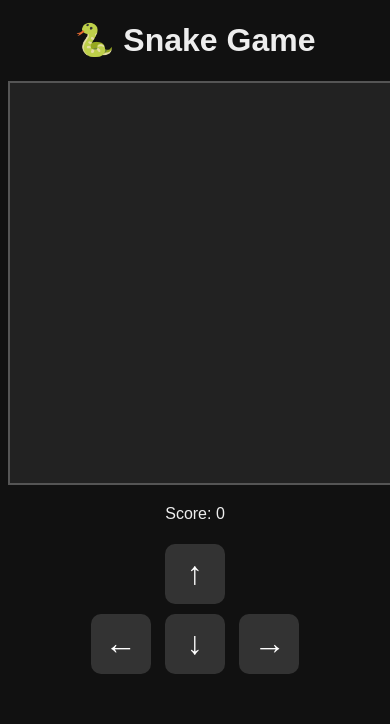
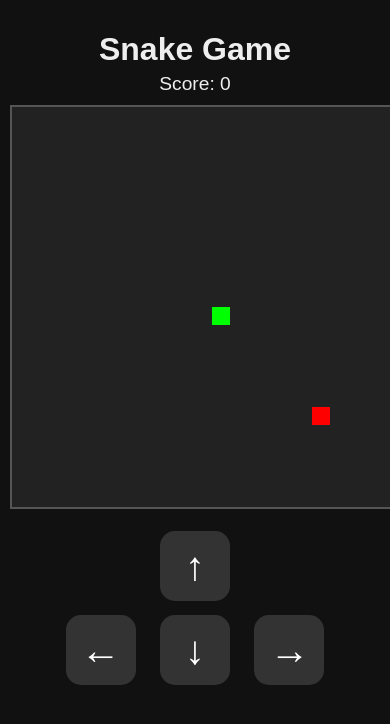
Before and after one commit to mariusheasca/testing, a website: page public/snake/index.html in a window 390 px wide. Shown: the top 724 px of the page. Drawn offline with Linux system fonts and the light colour scheme.

Commit message:
Fixed added buttons did nothing

```diff
--- a/public/snake/index.html
+++ b/public/snake/index.html
@@ -2,20 +2,22 @@
 <html lang="en">
 <head>
   <meta charset="UTF-8" />
+  <meta name="viewport" content="width=device-width, initial-scale=1, maximum-scale=1, user-scalable=no" />
   <title>Snake Game</title>
   <link rel="stylesheet" href="style.css" />
 </head>
 <body>
-  <h1>🐍 Snake Game</h1>
+  <h1>Snake Game</h1>
+  <div id="score">Score: 0</div>
   <canvas id="game" width="400" height="400"></canvas>
-  <p id="score">Score: 0</p>
-  <script src="script.js"></script>
+
   <div id="controls">
-    <button id="up">↑</button><br/>
+    <button id="up">↑</button><br />
     <button id="left">←</button>
     <button id="down">↓</button>
     <button id="right">→</button>
   </div>
 
+  <script src="script.js"></script>
 </body>
 </html>
--- a/public/snake/script.js
+++ b/public/snake/script.js
@@ -9,38 +9,75 @@ let food = { x: 15, y: 15 };
 let dx = 0;
 let dy = 0;
 let score = 0;
-let intervalId = null;
 
+document.getElementById("score").innerText = `Score: ${score}`;
+
+// Keyboard controls (desktop)
 document.addEventListener("keydown", e => {
-  // Start game on first valid key press
-  if (!intervalId && ["ArrowUp", "ArrowDown", "ArrowLeft", "ArrowRight"].includes(e.key)) {
-    intervalId = setInterval(gameLoop, 150);
-  }
-
   switch (e.key) {
-    case "ArrowUp": if (dy === 0) { dx = 0; dy = -1; } break;
-    case "ArrowDown": if (dy === 0) { dx = 0; dy = 1; } break;
-    case "ArrowLeft": if (dx === 0) { dx = -1; dy = 0; } break;
-    case "ArrowRight": if (dx === 0) { dx = 1; dy = 0; } break;
+    case "ArrowUp":
+      if (dy === 0) { dx = 0; dy = -1; }
+      break;
+    case "ArrowDown":
+      if (dy === 0) { dx = 0; dy = 1; }
+      break;
+    case "ArrowLeft":
+      if (dx === 0) { dx = -1; dy = 0; }
+      break;
+    case "ArrowRight":
+      if (dx === 0) { dx = 1; dy = 0; }
+      break;
   }
 });
 
+// Mobile button controls
+document.getElementById("up").addEventListener("touchstart", e => {
+  e.preventDefault();
+  if (dy === 0) { dx = 0; dy = -1; }
+});
+document.getElementById("down").addEventListener("touchstart", e => {
+  e.preventDefault();
+  if (dy === 0) { dx = 0; dy = 1; }
+});
+document.getElementById("left").addEventListener("touchstart", e => {
+  e.preventDefault();
+  if (dx === 0) { dx = -1; dy = 0; }
+});
+document.getElementById("right").addEventListener("touchstart", e => {
+  e.preventDefault();
+  if (dx === 0) { dx = 1; dy = 0; }
+});
+
+// Also handle click for desktop mouse users on buttons
+["up", "down", "left", "right"].forEach(id => {
+  document.getElementById(id).addEventListener("click", e => {
+    e.preventDefault();
+    switch (id) {
+      case "up": if (dy === 0) { dx = 0; dy = -1; } break;
+      case "down": if (dy === 0) { dx = 0; dy = 1; } break;
+      case "left": if (dx === 0) { dx = -1; dy = 0; } break;
+      case "right": if (dx === 0) { dx = 1; dy = 0; } break;
+    }
+  });
+});
+
 function gameLoop() {
+  if (dx === 0 && dy === 0) {
+    draw(); // Just draw initial frame
+    return;
+  }
+
   const head = { x: snake[0].x + dx, y: snake[0].y + dy };
 
-  // Collision with walls
-  if (head.x < 0 || head.x >= tileCount || head.y < 0 || head.y >= tileCount) {
-    return gameOver();
-  }
+  // Check wall collision
+  if (head.x < 0 || head.x >= tileCount || head.y < 0 || head.y >= tileCount) return gameOver();
 
-  // Collision with self
-  if (snake.some(segment => segment.x === head.x && segment.y === head.y)) {
-    return gameOver();
-  }
+  // Check self collision
+  if (snake.some(segment => segment.x === head.x && segment.y === head.y)) return gameOver();
 
   snake.unshift(head);
 
-  // Eat food
+  // Check food
   if (head.x === food.x && head.y === food.y) {
     score++;
     document.getElementById("score").innerText = `Score: ${score}`;
@@ -68,22 +105,16 @@ function draw() {
 function placeFood() {
   food.x = Math.floor(Math.random() * tileCount);
   food.y = Math.floor(Math.random() * tileCount);
+
+  // Prevent placing food inside the snake
+  if (snake.some(segment => segment.x === food.x && segment.y === food.y)) {
+    placeFood();
+  }
 }
 
 function gameOver() {
-  clearInterval(intervalId);
-  alert("💀 Game Over! Your score: " + score);
+  alert(`💀 Game Over! Your score: ${score}`);
   location.reload();
 }
-document.getElementById("up").addEventListener("click", () => {
-    if (dy === 0) { dx = 0; dy = -1; }
-  });
-  document.getElementById("down").addEventListener("click", () => {
-    if (dy === 0) { dx = 0; dy = 1; }
-  });
-  document.getElementById("left").addEventListener("click", () => {
-    if (dx === 0) { dx = -1; dy = 0; }
-  });
-  document.getElementById("right").addEventListener("click", () => {
-    if (dx === 0) { dx = 1; dy = 0; }
-  });
+
+setInterval(gameLoop, 150);
--- a/public/snake/style.css
+++ b/public/snake/style.css
@@ -1,38 +1,72 @@
+/* Basic styles */
 body {
     text-align: center;
     font-family: sans-serif;
     background-color: #111;
     color: #eee;
+    margin: 0;
+    padding: 10px;
+    user-select: none;
+    -webkit-user-select: none;
+    -ms-user-select: none;
+  }
+
+  h1 {
+    margin-bottom: 5px;
+  }
+
+  #score {
+    font-size: 1.2rem;
+    margin-bottom: 10px;
   }
 
   canvas {
     background-color: #222;
     border: 2px solid #555;
     display: block;
-    margin: 20px auto;
-  }
-  #controls {
-    text-align: center;
-    margin-top: 10px;
-    user-select: none;
+    margin: 0 auto;
+    touch-action: none; /* Disable default gestures on canvas */
   }
 
+  /* Controls container */
+  #controls {
+    margin-top: 15px;
+    user-select: none;
+    -webkit-user-select: none;
+    -ms-user-select: none;
+  }
+
+  /* Buttons */
   #controls button {
-    font-size: 2rem;
-    width: 60px;
-    height: 60px;
-    margin: 5px;
-    border-radius: 10px;
+    font-size: 2.5rem;
+    width: 70px;
+    height: 70px;
+    margin: 7px 10px 7px 10px;
+    border-radius: 15px;
     border: none;
     background-color: #333;
     color: white;
     cursor: pointer;
     touch-action: manipulation;
+    outline: none;
+    transition: background-color 0.2s;
+    -webkit-tap-highlight-color: transparent; /* Remove tap highlight on mobile */
   }
 
   #controls button:active {
     background-color: #555;
   }
+
+  /* Layout the buttons in a nice way */
+  #controls {
+    display: inline-block;
+  }
+
+  #controls br {
+    line-height: 0.5;
+  }
+
+  /* Responsive - hide controls on larger screens */
   @media (min-width: 600px) {
     #controls {
       display: none;
```
